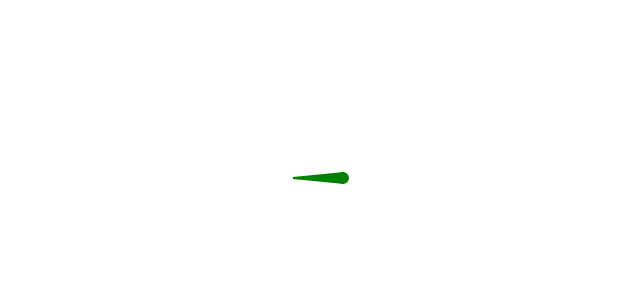
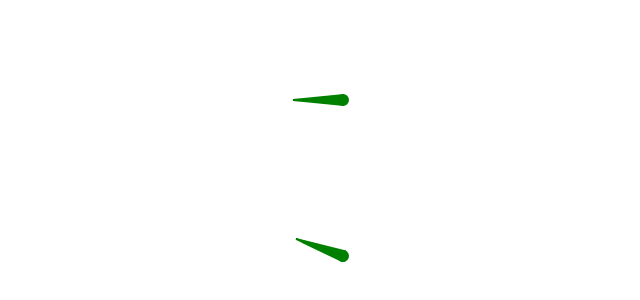
Before and after one commit to NicMortelliti/svg_practice, a React (Vite) app: page / in a window 1280 px wide. Shown: the part 204-504 px from the top of the page, without its empty margins (207-847 px from the left). Built offline with nearby package versions, Linux system fonts and the light colour scheme.

Commit message:
add right itt dial

```diff
--- a/src/App.jsx
+++ b/src/App.jsx
@@ -3,11 +3,14 @@ import "./App.css";
 import Dial from "./itt/dial/Dial";
 
 function App() {
-  const [leftIttValue, setLeftIttValue] = useState(0);
+  const [eicasValues, setEicasValues] = useState({
+    itt: { left: 0, right: 20 },
+  });
 
   return (
     <div className="App">
-      <Dial value={leftIttValue} />
+      <Dial value={eicasValues.itt.left} />
+      <Dial value={eicasValues.itt.right} />
     </div>
   );
 }
```
